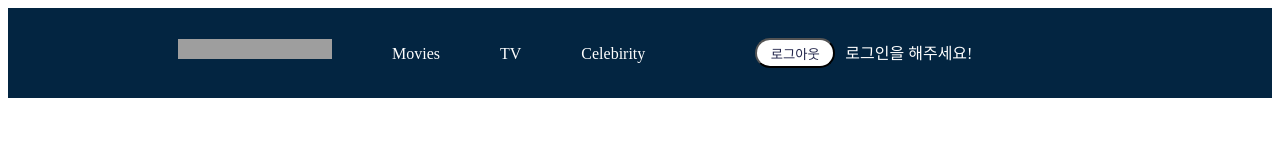
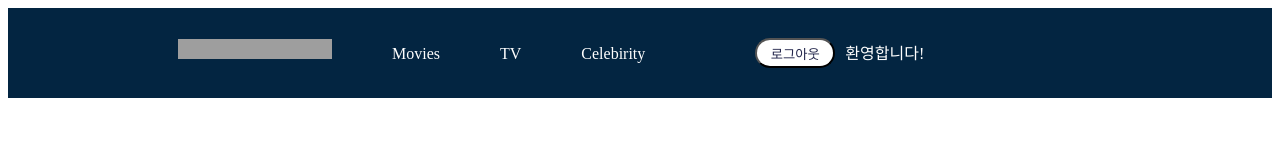
Before and after one commit to heessunny/UMC, a React (Create React App) app: page / in a window 1280 px wide. Shown: the top 160 px of the page. Built offline with nearby package versions, Linux system fonts and the light colour scheme; grey boxes are pictures that could not be loaded.

Commit message:
Update LoginControl.jsx

```diff
--- a/src/components/LoginControl.jsx
+++ b/src/components/LoginControl.jsx
@@ -14,7 +14,7 @@ function LoginControl() {
         <li><button onClick={handleToggleClick}>
         {login ? "로그아웃" : "로그인"}
         </button></li>
-        <li>{login ? "로그인을 해주세요!" : "환영합니다!"}
+          <li>{login ? "환영합니다!" : "로그인을 해주세요!"}
         </li>
         </ul>
       </div>
```
